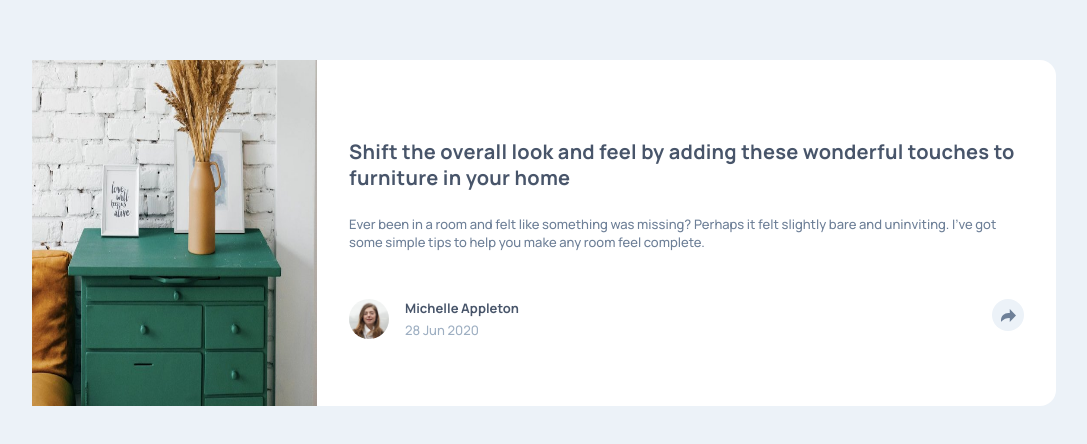
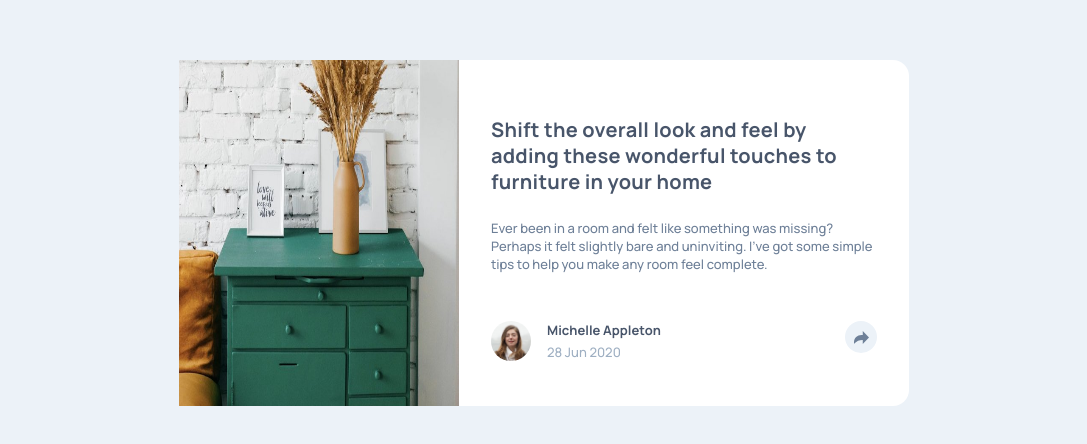
Before and after one commit to nvm03/article-preview-component, a plain HTML site: page index.html in a window 1280 px wide. Shown: the part 158-602 px from the top of the page, without its empty margins (96-1183 px from the left). Drawn offline with Linux system fonts and the light colour scheme.

Commit message:
small fixes

```diff
--- a/styles.css
+++ b/styles.css
@@ -1,6 +1,6 @@
 :root{
     --container: 20.438rem;
-    --big-container: 38rem;
+    --big-container: 45.625rem;
     --wrapper: 16.25rem;
 
     --white: hsl(0, 100%, 100%);
@@ -148,12 +148,13 @@ p{margin: 0;}
         display: none;
     }
     .container{
-        width: max(80%, var(--big-container));
+        width: min(80%, var(--big-container));
+        max-height: 21.625rem;
         display: flex;
         overflow: visible;
     }
     .image{
-        min-width: 14.313rem;
+        max-width: 14.313rem;
         height: 21.625rem;
 
     }
@@ -225,12 +226,12 @@ p{margin: 0;}
 
 @media (min-width: 50rem){
     .container{
-        width: max(80%, var(--big-container));
+        max-width: min(80%, var(--big-container));
         display: flex;
     }
     .image{
-        min-width: 17.813rem;
-        min-height: 17.5rem;
+        min-width: 17.5rem;
+        min-height: 17.813rem;
     }
     .image img{
         height:100%;
@@ -241,6 +242,4 @@ p{margin: 0;}
     .author{
         margin-top: 1.5rem;
     }
-
-
 }
```
